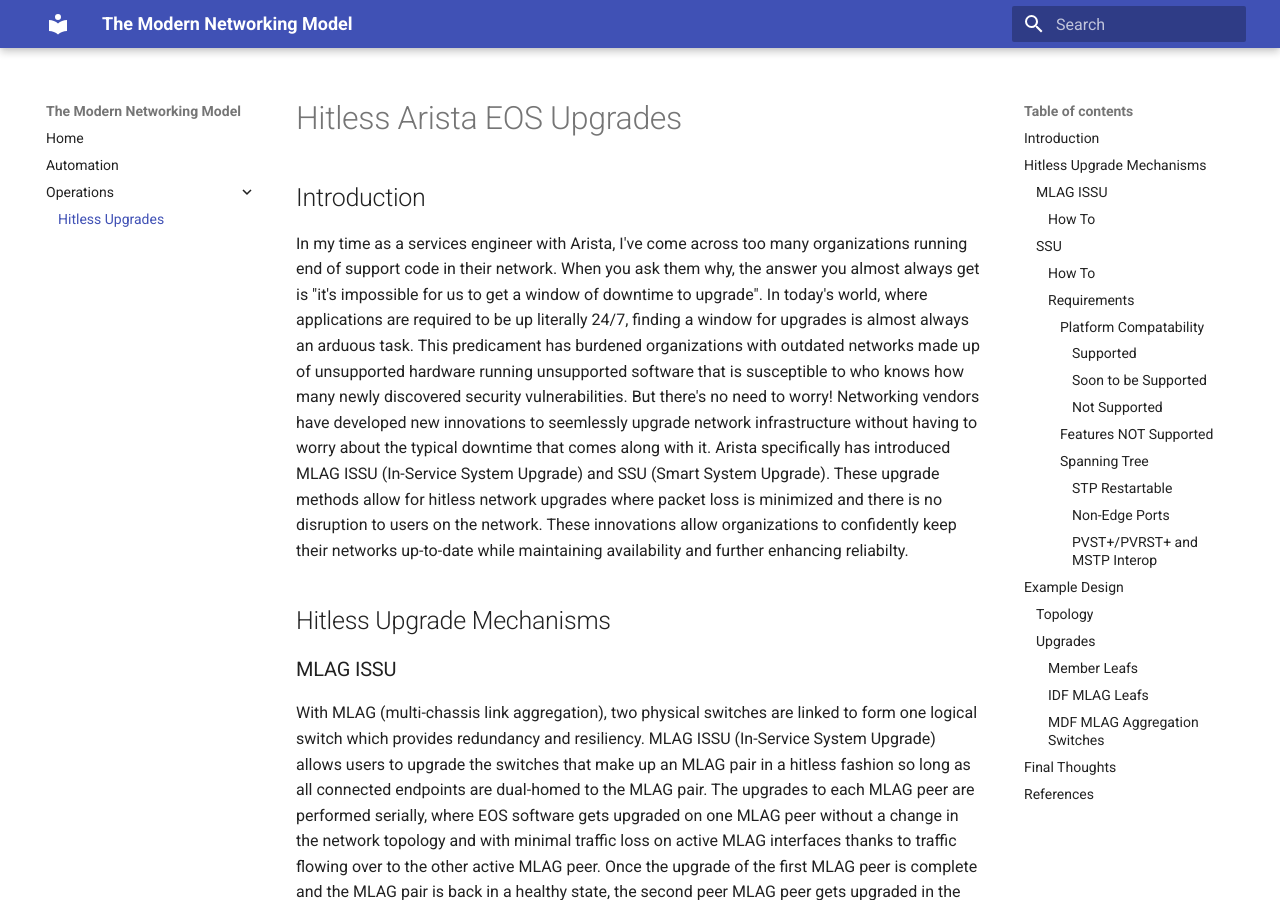
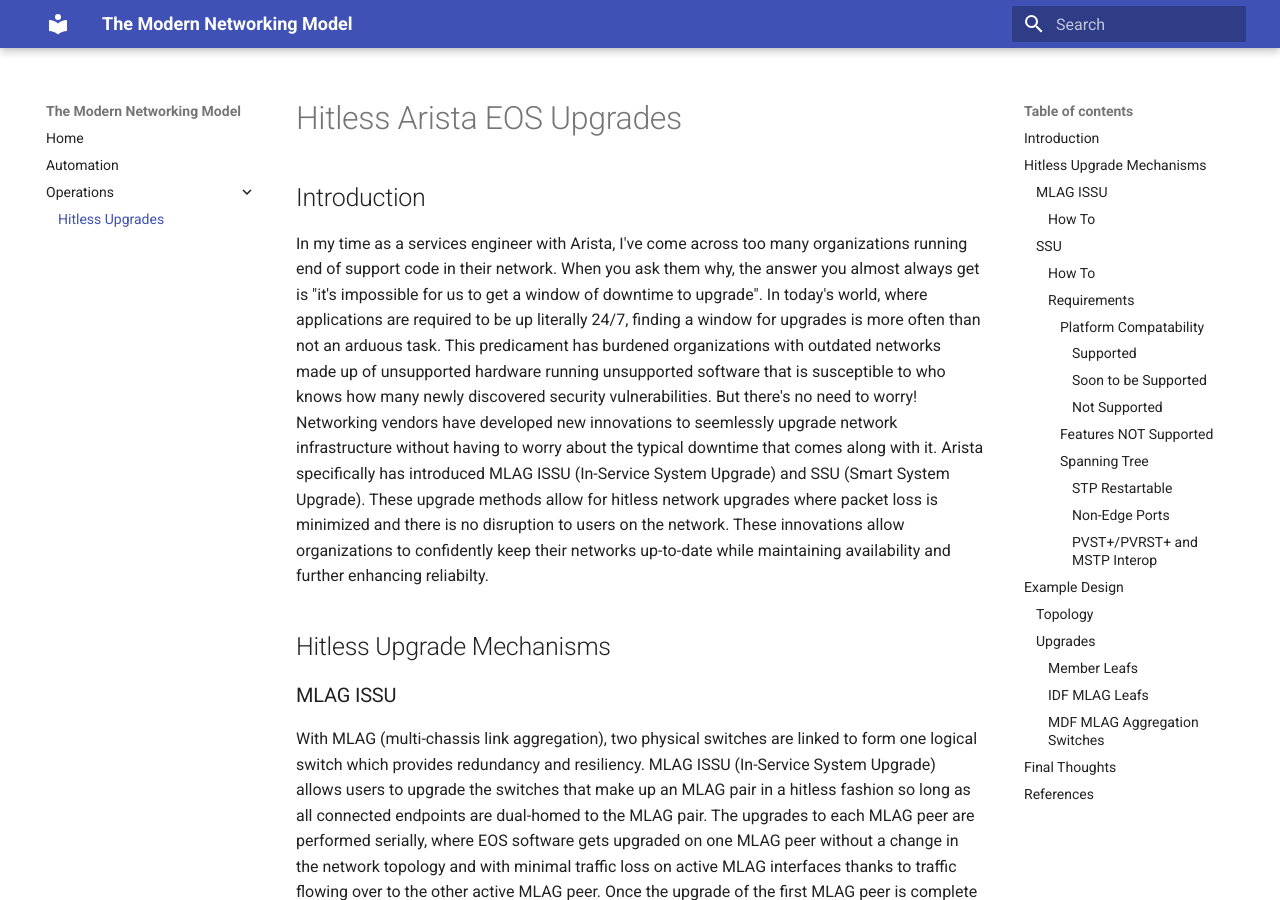
Before and after one commit to jrecchia1029/modern-networks, an MkDocs documentation site: the page built from docs/hitless-upgrades/hitless-upgrades-in-campus.md, in a window 1280 px wide and 900 px high. Built offline with MkDocs 1.6.1 and Material for MkDocs 9.7.7, drawn with Linux system fonts in a browser that asks for light colours.

Commit message:
Intro tweaks

```diff
--- a/docs/hitless-upgrades/hitless-upgrades-in-campus.md
+++ b/docs/hitless-upgrades/hitless-upgrades-in-campus.md
@@ -1,7 +1,7 @@
 # Hitless Arista EOS Upgrades
 
 ## Introduction
-In my time as a services engineer with Arista, I've come across too many organizations running end of support code in their network. When you ask them why, the answer you almost always get is "it's impossible for us to get a window of downtime to upgrade". In today's world, where applications are required to be up literally 24/7, finding a window for upgrades is almost always an arduous task. This predicament has burdened organizations with outdated networks made up of unsupported hardware running unsupported software that is susceptible to who knows how many newly discovered security vulnerabilities. But there's no need to worry! Networking vendors have developed new innovations to seemlessly upgrade network infrastructure without having to worry about the typical downtime that comes along with it. Arista specifically has introduced MLAG ISSU (In-Service System Upgrade) and SSU (Smart System Upgrade). These upgrade methods allow for hitless network upgrades where packet loss is minimized and there is no disruption to users on the network. These innovations allow organizations to confidently keep their networks up-to-date while maintaining availability and further enhancing reliabilty.
+In my time as a services engineer with Arista, I've come across too many organizations running end of support code in their network. When you ask them why, the answer you almost always get is "it's impossible for us to get a window of downtime to upgrade". In today's world, where applications are required to be up literally 24/7, finding a window for upgrades is more often than not an arduous task. This predicament has burdened organizations with outdated networks made up of unsupported hardware running unsupported software that is susceptible to who knows how many newly discovered security vulnerabilities. But there's no need to worry! Networking vendors have developed new innovations to seemlessly upgrade network infrastructure without having to worry about the typical downtime that comes along with it. Arista specifically has introduced MLAG ISSU (In-Service System Upgrade) and SSU (Smart System Upgrade). These upgrade methods allow for hitless network upgrades where packet loss is minimized and there is no disruption to users on the network. These innovations allow organizations to confidently keep their networks up-to-date while maintaining availability and further enhancing reliabilty.
 
 ## Hitless Upgrade Mechanisms
 
```
